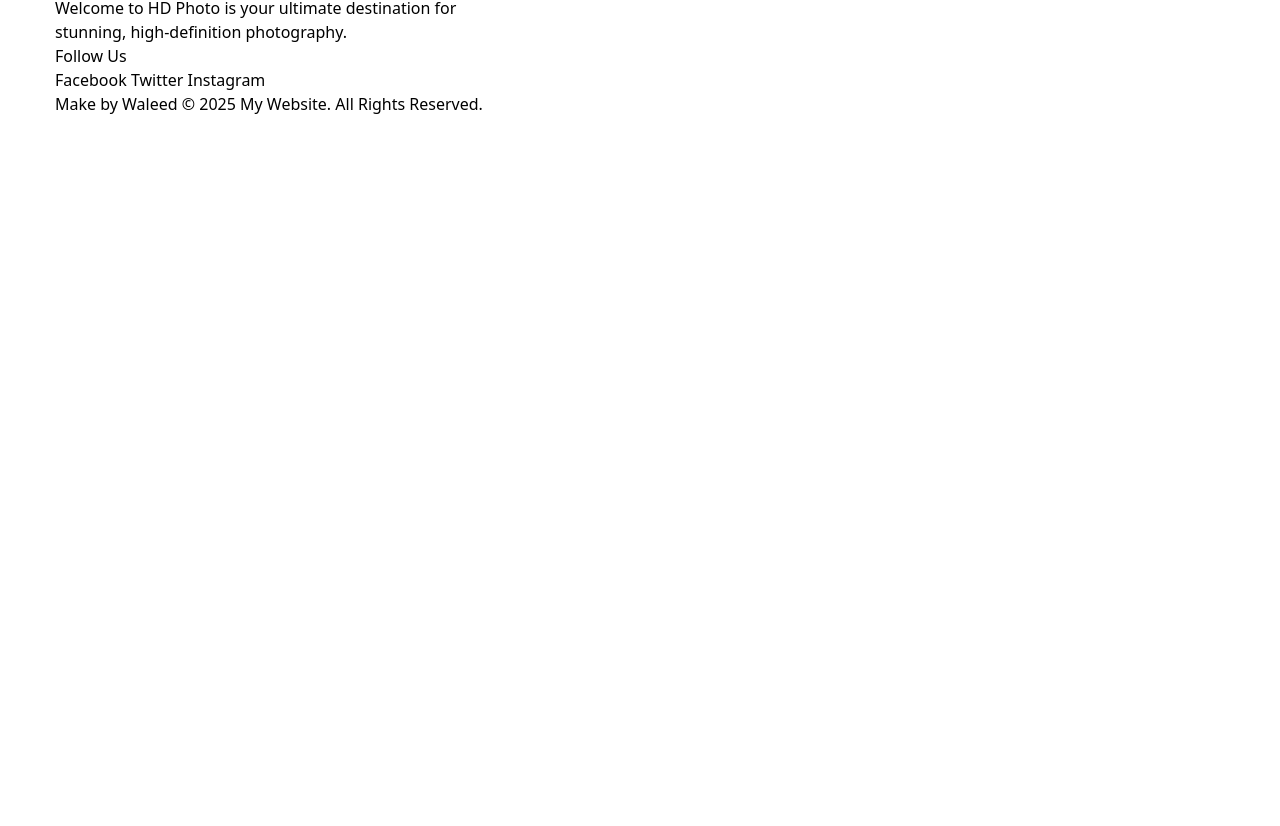
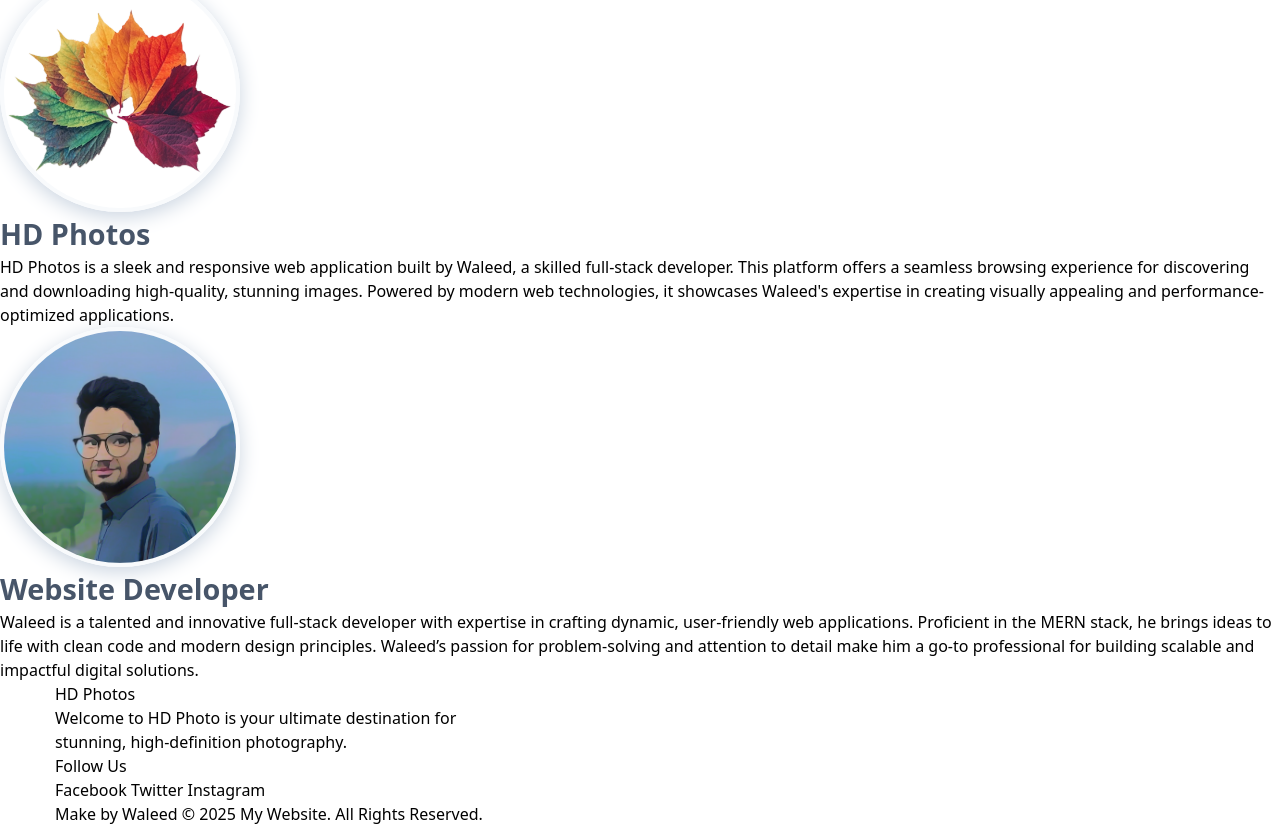
Before and after one commit to shahwaleed1/HD-Photos, a React (Vite) app: page /about in a window 1280 px wide. Shown: the part 478-1304 px from the top of the page. Before the commit the page ends 800 px from the top, so only its background shows below. Built offline with nearby package versions, Linux system fonts and the light colour scheme.

Commit message:
make about page

```diff
--- a/package.json
+++ b/package.json
@@ -11,6 +11,7 @@
   },
   "dependencies": {
     "axios": "^1.7.9",
+    "framer-motion": "^11.16.1",
     "lucide-react": "^0.469.0",
     "react": "^18.3.1",
     "react-dom": "^18.3.1",
--- a/src/App.jsx
+++ b/src/App.jsx
@@ -5,6 +5,7 @@ import Hero from "./components/Hero";
 import Images from "./components/Images";
 import Footer from "./components/Footer";
 import Image from "./components/Image";
+import About from "./components/About";
 
 const App = () => {
   return (
@@ -14,6 +15,7 @@ const App = () => {
       </div>
       <Routes>
         <Route path="/" element={<Hero />} />
+        <Route path="/about" element={<About />} />
         <Route path="/image/:imageId" element={<Image />} />
       </Routes>
       <Footer />
--- /dev/null
+++ b/src/components/About.jsx
@@ -0,0 +1,50 @@
+import React from "react";
+
+const About = () => {
+  const imgStyle = {
+    width: "15rem",
+    borderRadius: "100%",
+    border: "0.3rem solid #f8fafc",
+    padding: "3",
+    boxShadow: "0 5px 20px #cbd5e1",
+  };
+  const heading = {
+    fontSize: "1.8rem",
+    alignContent: "center",
+    fontWeight: "600",
+    color: "#475569",
+  };
+
+  return (
+    <>
+      <div className="flex items-center justify-around flex-wrap gap-12 my-8">
+        <div className="flex items-center flex-col text-justify max-w-[35rem] m-3">
+          <img src="logo.png" alt="HD Photo logo" style={imgStyle} />
+          <h2 style={heading}>HD Photos</h2>
+          <p className="text-slate-600">
+            HD Photos is a sleek and responsive web application built by Waleed,
+            a skilled full-stack developer. This platform offers a seamless
+            browsing experience for discovering and downloading high-quality,
+            stunning images. Powered by modern web technologies, it showcases
+            Waleed's expertise in creating visually appealing and
+            performance-optimized applications.
+          </p>
+        </div>
+        <div className="flex items-center text-justify flex-col max-w-[35rem] m-3">
+          <img src="profile_pic.png" alt="" style={imgStyle} />
+          <h2 style={heading}>Website Developer</h2>
+          <p className="text-slate-600">
+            Waleed is a talented and innovative full-stack developer with
+            expertise in crafting dynamic, user-friendly web applications.
+            Proficient in the MERN stack, he brings ideas to life with clean
+            code and modern design principles. Waleed’s passion for
+            problem-solving and attention to detail make him a go-to
+            professional for building scalable and impactful digital solutions.
+          </p>
+        </div>
+      </div>
+    </>
+  );
+};
+
+export default About;
```
Also changed, not shown: public/profile_pic.png (added), 1 other file (tests, documents, lock files or other folders).
